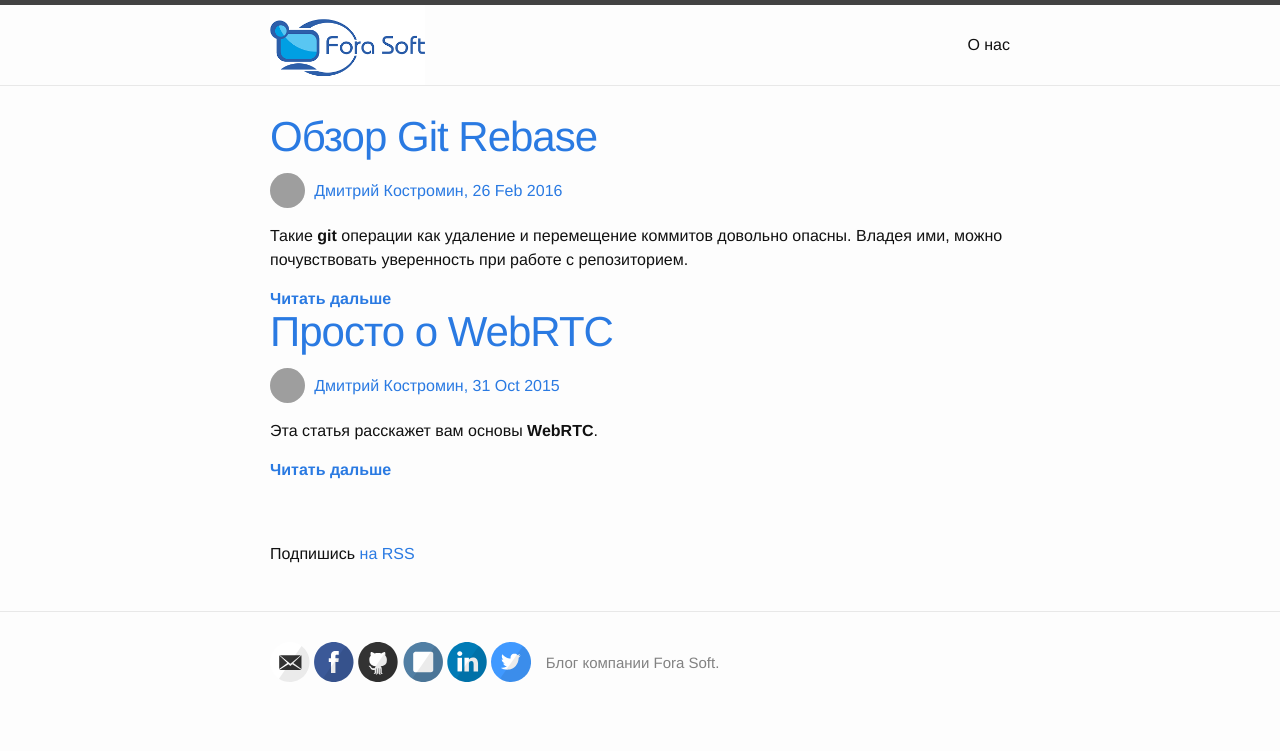
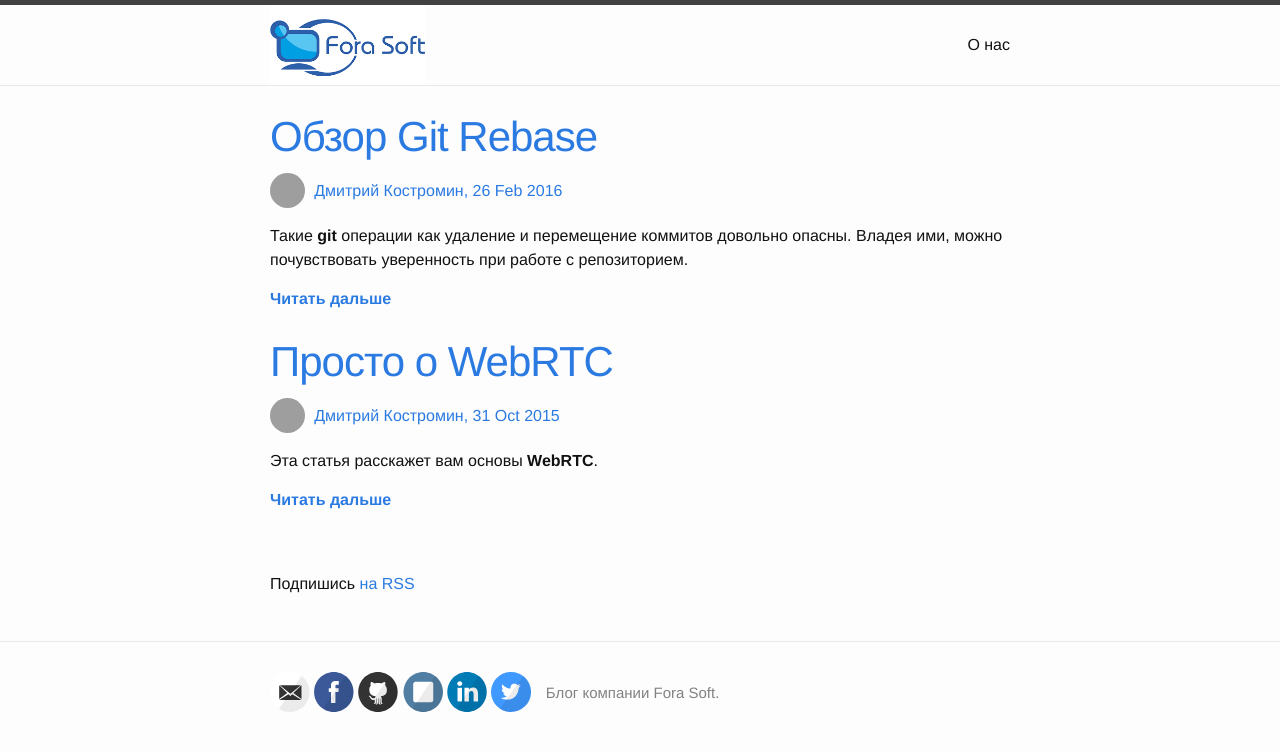
Before and after one commit to forasoft/forasoft.github.io, a Jekyll site: the page built from index.html, in a window 1280 px wide. Shown: the top 751 px of the page. Built offline with Jekyll 4.4.1, drawn with Linux system fonts in a browser that asks for light colours; Markdown is read by kramdown in place of the engine named in the settings; grey boxes are pictures that could not be loaded.

Commit message:
Fix distance between posts

```diff
--- a/_sass/_layout.scss
+++ b/_sass/_layout.scss
@@ -184,7 +184,7 @@
     margin-left: 0;
     list-style: none;
 
-    > li {
+    > .post {
         margin-bottom: $spacing-unit;
     }
 }
```
